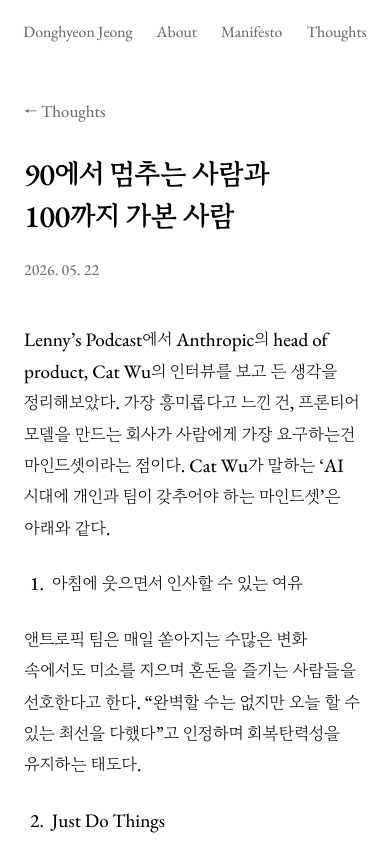
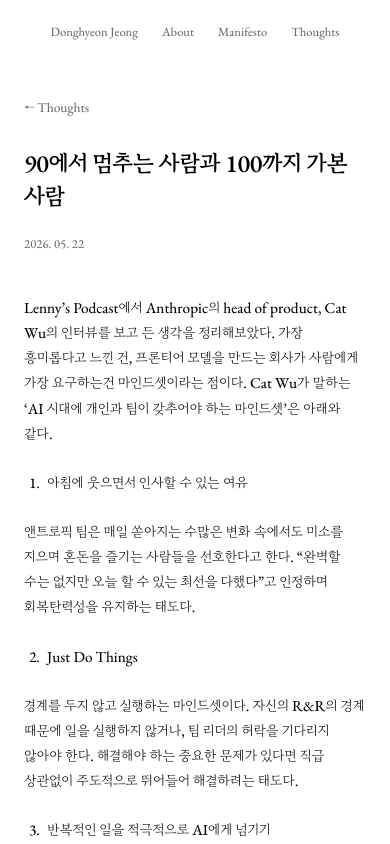
Before and after one commit to jdh4601/donghyeon.jeong, a Next.js app: page /thoughts/40b0690db3a6800fbf7fe2fe17b142f2 in a window 390 px wide. Shown: the top 844 px of the page. Built offline with nearby package versions, Linux system fonts and the light colour scheme; no server answers.

Commit message:
Reduce typography by twenty percent and simplify artwork label

```diff
--- a/src/app/globals.css
+++ b/src/app/globals.css
@@ -49,7 +49,7 @@ body {
   background: var(--paper);
   color: var(--ink);
   font-family: Literary, Gowun, Georgia, serif;
-  font-size: 18px;
+  font-size: 14.4px;
   font-weight: 450;
   line-height: 1.8;
   word-break: keep-all;
@@ -91,7 +91,7 @@ h3 {
 }
 h1,
 h2 {
-  font-size: 27px;
+  font-size: 21.6px;
 }
 section {
   scroll-margin-top: 32px;
@@ -115,14 +115,14 @@ section {
   gap: 34px;
 }
 .site-header a {
-  font-size: 15px;
+  font-size: 12px;
   line-height: 1.4;
   color: var(--muted);
   padding-block: 12px;
   transition: color 0.2s;
 }
 .site-header a:first-child {
-  font-size: 15px;
+  font-size: 12px;
   margin-right: 4px;
 }
 .site-header a:hover,
@@ -141,7 +141,7 @@ section {
   object-fit: contain;
 }
 .hero figcaption {
-  font-size: 13px;
+  font-size: 10.4px;
   color: var(--muted);
   line-height: 1.6;
   margin-top: 8px;
@@ -153,7 +153,7 @@ section {
   margin-top: 28px;
 }
 .text-section > h2 {
-  font-size: 24px;
+  font-size: 19.2px;
 }
 .text-section h1,
 .text-section h2 {
@@ -183,10 +183,10 @@ section {
   margin: 48px 0 20px;
 }
 .prose h2 {
-  font-size: 25px;
+  font-size: 20px;
 }
 .prose h3 {
-  font-size: 22px;
+  font-size: 17.6px;
 }
 .prose ul,
 .prose ol {
@@ -206,7 +206,7 @@ section {
   font-family: monospace;
   overflow: auto;
   background: var(--surface);
-  font-size: 14px;
+  font-size: 11.2px;
   padding: 20px;
   word-break: normal;
   white-space: pre;
@@ -226,7 +226,7 @@ section {
   top: -16px;
   left: -3px;
   font-family: Literary, Georgia, serif;
-  font-size: 56px;
+  font-size: 44.8px;
   font-weight: 400;
   line-height: 1;
 }
@@ -262,7 +262,7 @@ section {
   gap: 7px;
   align-items: center;
   min-height: 44px;
-  font-size: 16px;
+  font-size: 12.8px;
   transition: color 0.2s;
 }
 .social-links a:hover {
@@ -286,17 +286,17 @@ section {
   padding-block: 15px;
 }
 .principle-number {
-  font-size: 13px;
+  font-size: 10.4px;
   color: var(--muted);
   min-width: 18px;
 }
 .principle-en {
-  font-size: 21px;
+  font-size: 16.8px;
   line-height: 1.5;
   font-style: italic;
 }
 .principle-ko {
-  font-size: 16px;
+  font-size: 12.8px;
   line-height: 1.7;
   margin-top: 3px;
 }
@@ -327,7 +327,7 @@ section {
   text-decoration-color: #999;
 }
 .article-list time {
-  font-size: 14px;
+  font-size: 11.2px;
   white-space: nowrap;
   color: var(--muted);
   font-variant-numeric: tabular-nums;
@@ -355,7 +355,7 @@ section {
   background: transparent;
   color: var(--ink);
   font: inherit;
-  font-size: 17px;
+  font-size: 13.6px;
 }
 .newsletter-form input::placeholder {
   color: var(--muted);
@@ -374,7 +374,7 @@ section {
   background: transparent;
   color: var(--ink);
   font: inherit;
-  font-size: 17px;
+  font-size: 13.6px;
   cursor: pointer;
 }
 .newsletter-form button:hover {
@@ -394,7 +394,7 @@ section {
   padding: 10px 18px;
   border: 1px solid var(--line);
   color: var(--muted);
-  font-size: 14px;
+  font-size: 11.2px;
   transition: color 0.2s, border-color 0.2s;
 }
 .article-list-return:hover,
@@ -407,13 +407,13 @@ section {
 }
 .back-link {
   display: inline-block;
-  font-size: 15px;
+  font-size: 12px;
   color: var(--muted);
   margin-bottom: 36px;
 }
 .article-header h1 {
   font-family: Literary, Gowun, serif;
-  font-size: 36px;
+  font-size: 28.8px;
   font-weight: 550;
   line-height: 1.5;
   letter-spacing: -0.02em;
@@ -421,14 +421,14 @@ section {
 .article-header time {
   display: block;
   color: var(--muted);
-  font-size: 14px;
+  font-size: 11.2px;
   margin-top: 20px;
 }
 .not-found {
   padding-top: 100px;
 }
 .not-found h1 {
-  font-size: 30px;
+  font-size: 24px;
   margin-block: 20px;
 }
 .not-found p {
@@ -462,17 +462,17 @@ section {
     gap: 24px;
   }
   .site-header a {
-    font-size: 14px;
+    font-size: 11.2px;
   }
   .site-header a:first-child {
-    font-size: 14px;
+    font-size: 11.2px;
     margin-right: 0;
   }
   .home {
     padding-top: 0;
   }
   .hero figcaption {
-    font-size: clamp(8px, 2.6vw, 11px);
+    font-size: clamp(6.4px, 2.08vw, 8.8px);
     margin-top: 8px;
   }
   .text-section {
@@ -482,14 +482,14 @@ section {
     margin-top: 24px;
   }
   .text-section > h2 {
-    font-size: 23px;
+    font-size: 18.4px;
   }
   .text-section h1,
   .text-section h2 {
     margin-bottom: 24px;
   }
   .prose {
-    font-size: 17px;
+    font-size: 13.6px;
     line-height: 1.85;
   }
   .prose blockquote {
@@ -497,7 +497,7 @@ section {
     margin-block: 36px;
   }
   .quote-mark {
-    font-size: 46px;
+    font-size: 36.8px;
     top: -12px;
   }
   .principles {
@@ -508,10 +508,10 @@ section {
     padding-block: 14px;
   }
   .principle-en {
-    font-size: 20px;
+    font-size: 16px;
   }
   .principle-ko {
-    font-size: 15px;
+    font-size: 12px;
   }
   .article-list a {
     display: block;
@@ -519,19 +519,19 @@ section {
   }
   .article-list a > span {
     display: block;
-    font-size: 16px;
+    font-size: 12.8px;
     line-height: 1.7;
   }
   .article-list time {
     display: block;
-    font-size: 12px;
+    font-size: 9.6px;
     margin-top: 4px;
   }
   .social-links {
     gap: 20px;
   }
   .social-links a {
-    font-size: 15px;
+    font-size: 12px;
   }
   .site-footer {
     margin-top: 48px;
@@ -547,7 +547,7 @@ section {
     margin-bottom: 42px;
   }
   .article-header h1 {
-    font-size: 28px;
+    font-size: 22.4px;
     line-height: 1.5;
   }
   .back-link {
@@ -565,7 +565,7 @@ section {
     gap: 19px;
   }
   .site-header a {
-    font-size: 13px;
+    font-size: 10.4px;
   }
 }
 @media (prefers-reduced-motion: reduce) {
@@ -614,7 +614,7 @@ section {
   padding: 24px;
   background: var(--paper, #fff);
   color: var(--ink);
-  font-size: 15px;
+  font-size: 12px;
   line-height: 1.45;
   text-align: left;
 }
@@ -632,34 +632,19 @@ section {
   border: 0;
   background: #fff;
   color: var(--muted);
-  font: 20px/1 sans-serif;
+  font: 16px/1 sans-serif;
   cursor: pointer;
 }
 .artwork-label .artwork-artist {
-  font-size: 18px;
+  font-size: 14.4px;
   font-weight: 550;
-}
-.artwork-dates,
-.artwork-material,
-.artwork-label a,
-.artwork-inventory {
-  color: var(--muted);
-  font-size: 13px;
 }
 .artwork-label .artwork-title {
   margin-top: 14px;
-  font-size: 18px;
+  font-size: 14.4px;
 }
 .artwork-label .artwork-description {
-  margin-block: 16px;
-}
-.artwork-label a {
-  text-decoration: underline;
-  text-underline-offset: 3px;
-}
-.artwork-inventory {
-  display: block;
-  margin-top: 4px;
+  margin-top: 16px;
 }
 @media (max-width: 767px) {
   .artwork-label {
@@ -668,30 +653,24 @@ section {
     width: min(250px, calc(100% - 32px));
     max-height: 70%;
     padding: 14px;
-    font-size: 12px;
+    font-size: 9.6px;
     line-height: 1.4;
   }
   .artwork-label .artwork-artist,
   .artwork-label .artwork-title {
-    font-size: 14px;
+    font-size: 11.2px;
   }
   .artwork-label .artwork-title {
     margin-top: 8px;
   }
   .artwork-label .artwork-description {
-    margin-block: 10px;
-  }
-  .artwork-dates,
-  .artwork-material,
-  .artwork-label a,
-  .artwork-inventory {
-    font-size: 11px;
+    margin-top: 10px;
   }
   .artwork-close {
     margin: -12px -12px 0 0;
     width: 24px;
     height: 24px;
-    font-size: 18px;
+    font-size: 14.4px;
   }
 }
 .sr-only {
@@ -716,7 +695,7 @@ section {
     flex-wrap: wrap;
   }
   .site-header a:first-child {
-    font-size: 13px;
+    font-size: 10.4px;
   }
   .site-header a {
     padding-block: 6px;
```
Also changed, not shown: src/components/artwork.tsx (+0 -10 lines), 1 other file (tests, documents, lock files or other folders).
